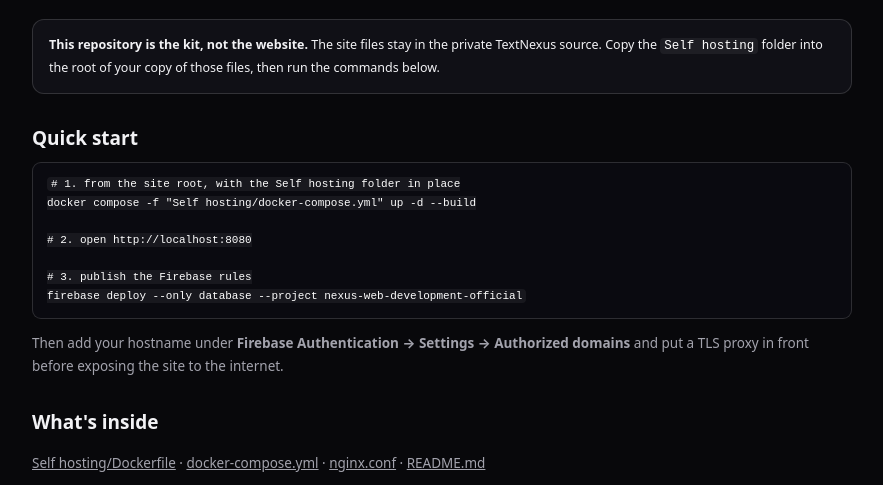
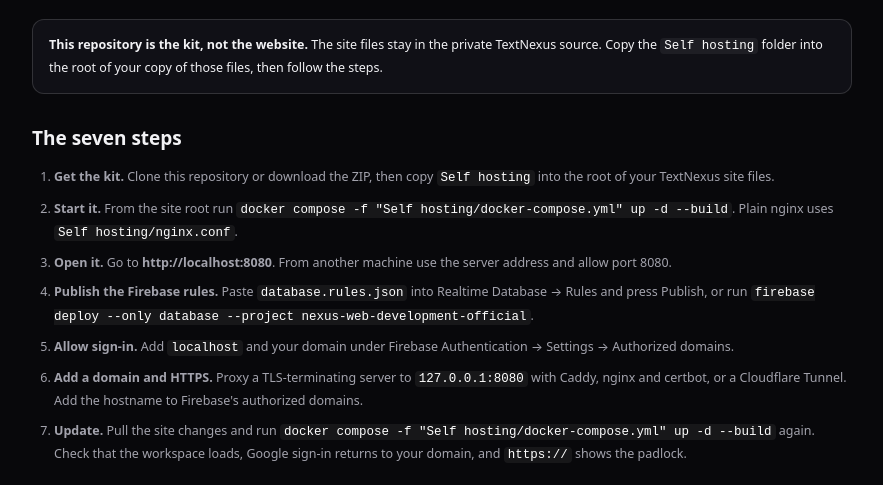
Before and after one commit to wwebsitesystem-stack/textnexus-self-host, a plain HTML site: page index.html in a window 1280 px wide. Shown: the part 304-789 px from the top of the page, without its empty margins (198-1081 px from the left). Drawn offline with Linux system fonts and the light colour scheme.

Commit message:
Add the seven-step walkthrough

```diff
--- a/index.html
+++ b/index.html
@@ -17,6 +17,7 @@ p{color:#a3a3ad}.top{display:flex;flex-wrap:wrap;gap:6px 14px;margin-bottom:24px
 .btn{display:inline-block;margin:10px 8px 0 0;border-radius:99px;padding:9px 15px;background:#fff;color:#08080b;text-decoration:none;font-size:12px;font-weight:600}
 .note{margin:22px 0;padding:14px 16px;border:1px solid rgba(255,255,255,.14);border-radius:12px;background:#101016;font-size:12.5px}
 h2{margin:28px 0 8px;font-size:19px}
+ol{color:#a3a3ad;font-size:12.5px;padding-left:22px}ol li{margin-bottom:8px}
 pre{margin:8px 0;padding:12px 14px;overflow-x:auto;border:1px solid rgba(255,255,255,.14);border-radius:9px;background:#0a0a10;font:11px/1.7 ui-monospace,monospace;color:#d6d6de}
 code{font-family:ui-monospace,monospace;background:rgba(255,255,255,.06);border-radius:4px;padding:1px 4px;color:#fff}
 footer{margin-top:30px;padding-top:18px;border-top:1px solid rgba(255,255,255,.14);font-size:12px}
@@ -36,7 +37,17 @@ footer{margin-top:30px;padding-top:18px;border-top:1px solid rgba(255,255,255,.1
   <a class="btn" href="https://github.com/wwebsitesystem-stack/textnexus-self-host/archive/refs/heads/main.zip">Download the kit</a>
   <a class="btn" href="https://textnexus.me/self-host.html">Read the full guide</a>
 </section>
-<div class="note"><b>This repository is the kit, not the website.</b> The site files stay in the private TextNexus source. Copy the <code>Self hosting</code> folder into the root of your copy of those files, then run the commands below.</div>
+<div class="note"><b>This repository is the kit, not the website.</b> The site files stay in the private TextNexus source. Copy the <code>Self hosting</code> folder into the root of your copy of those files, then follow the steps.</div>
+<h2>The seven steps</h2>
+<ol>
+  <li><b>Get the kit.</b> Clone this repository or download the ZIP, then copy <code>Self hosting</code> into the root of your TextNexus site files.</li>
+  <li><b>Start it.</b> From the site root run <code>docker compose -f "Self hosting/docker-compose.yml" up -d --build</code>. Plain nginx uses <code>Self hosting/nginx.conf</code>.</li>
+  <li><b>Open it.</b> Go to <b>http://localhost:8080</b>. From another machine use the server address and allow port 8080.</li>
+  <li><b>Publish the Firebase rules.</b> Paste <code>database.rules.json</code> into Realtime Database → Rules and press Publish, or run <code>firebase deploy --only database --project nexus-web-development-official</code>.</li>
+  <li><b>Allow sign-in.</b> Add <code>localhost</code> and your domain under Firebase Authentication → Settings → Authorized domains.</li>
+  <li><b>Add a domain and HTTPS.</b> Proxy a TLS-terminating server to <code>127.0.0.1:8080</code> with Caddy, nginx and certbot, or a Cloudflare Tunnel. Add the hostname to Firebase's authorized domains.</li>
+  <li><b>Update.</b> Pull the site changes and run <code>docker compose -f "Self hosting/docker-compose.yml" up -d --build</code> again. Check that the workspace loads, Google sign-in returns to your domain, and <code>https://</code> shows the padlock.</li>
+</ol>
 <h2>Quick start</h2>
 <pre><code># 1. from the site root, with the Self hosting folder in place
 docker compose -f "Self hosting/docker-compose.yml" up -d --build
```
